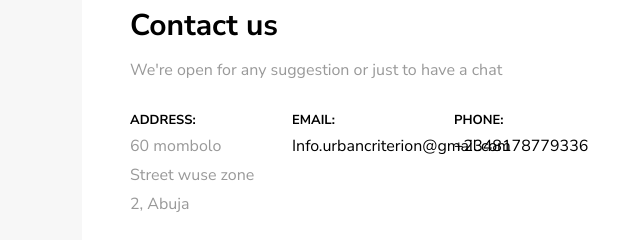
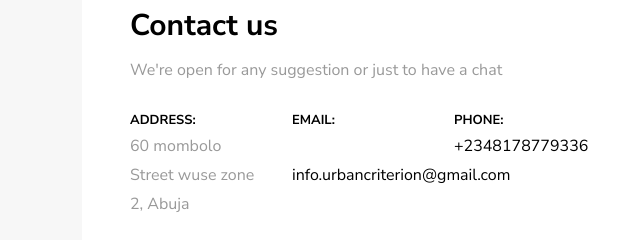
Before and after one commit to repzlaw/maison, a plain HTML site: page contact.html in a window 1280 px wide. Shown: the part 800-1040 px from the top of the page, 0-635 px from the left. Drawn offline with nearby package versions, Linux system fonts and the light colour scheme; some packages are replaced by stand-ins of ours; a script that the page names is missing.

Commit message:
update email text

```diff
--- a/contact.html
+++ b/contact.html
@@ -128,8 +128,8 @@
                           <div class="text">
                             <p>
                               <span>Email:</span>
-                              <a href="mailto:info@yoursite.com"
-                                >Info.urbancriterion@gmail.com</a
+                              <a href="mailto:info.urbancriterion@gmail.com"
+                                ><br>info.urbancriterion@gmail.com</a
                               >
                             </p>
                           </div>
@@ -140,7 +140,7 @@
                           <div class="text">
                             <p>
                               <span>Phone:</span>
-                              <a href="tel://1234567920">+2348178779336</a>
+                              <a href="tel://+2348178779336">+2348178779336</a>
                             </p>
                           </div>
                         </div>
```
